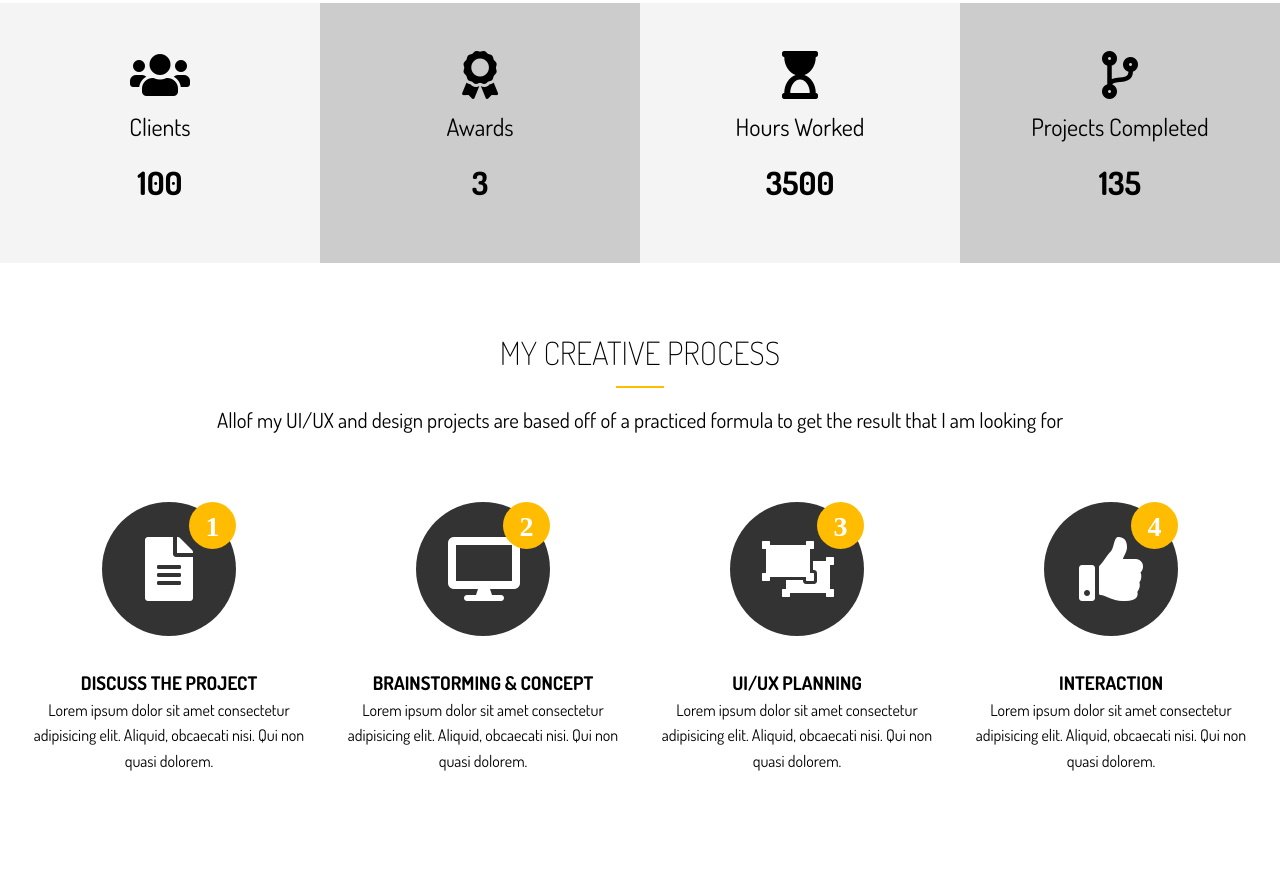
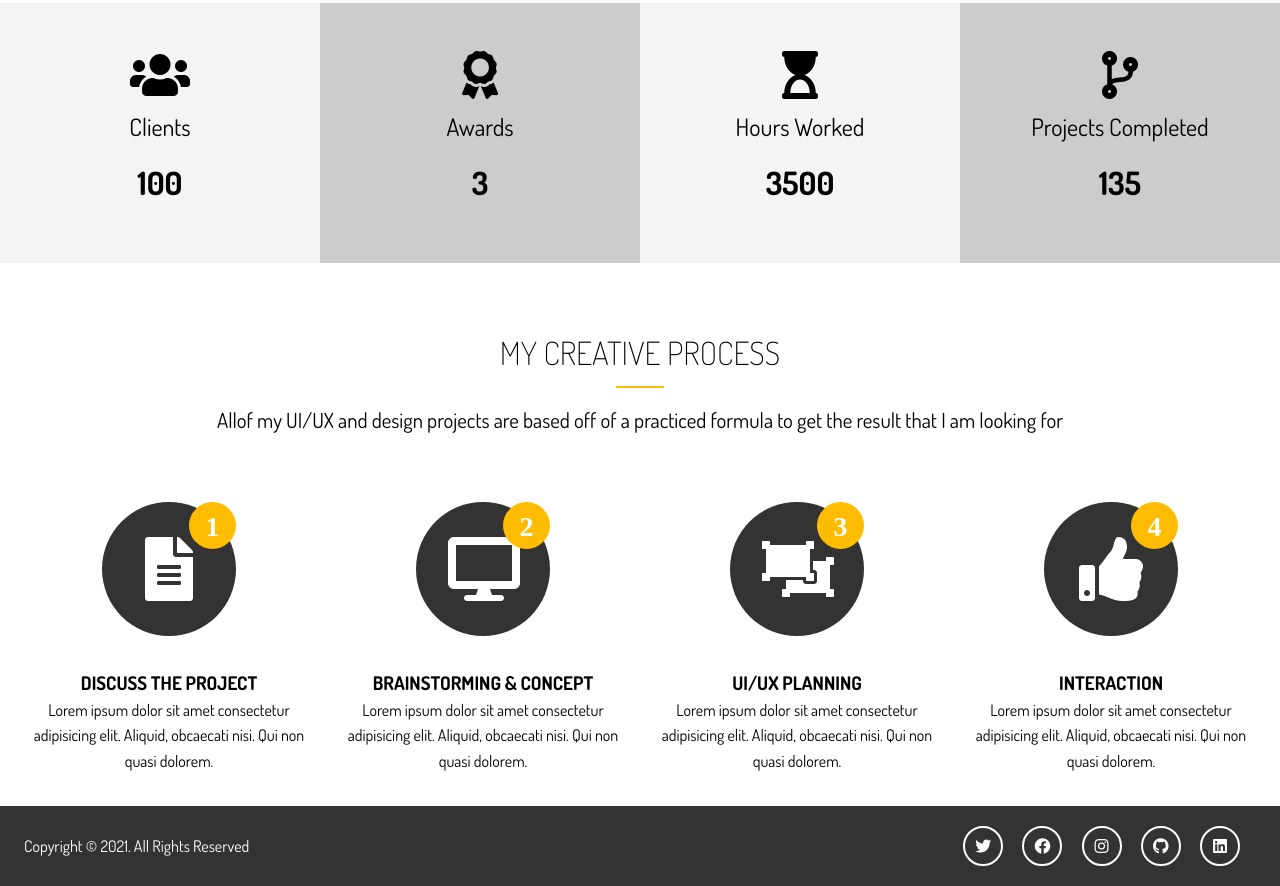
Before and after one commit to nia-ja/Sass-Portfolio-Website, a website: page dist/index.html in a window 1280 px wide. Shown: the part 1222-2108 px from the top of the page. Before the commit the page ends 2028 px from the top, so only its background shows below. Drawn offline with Linux system fonts and the light colour scheme.

Commit message:
Main Footer and set-text-color function

```diff
--- a/scss/_config.scss
+++ b/scss/_config.scss
@@ -5,3 +5,13 @@ $light-color: #f4f4f4;
 $medium-color: #ccc;
 $dark-color: #333;
 $bg-image: url(../img/showcase.jpg);
+
+// Functions
+// Set text color
+@function set-text-color($color) {
+  @if (lightness($color) > 50) {
+    @return $dark-color;
+  } @else {
+    @return #fff;
+  }
+}
--- a/scss/main.scss
+++ b/scss/main.scss
@@ -180,6 +180,7 @@ img {
         right: 0;
         font-size: 28px;
         background: $main-color;
+        color: set-text-color($main-color);
         border-radius: 50%;
         height: 15px;
         width: 15px;
@@ -191,7 +192,7 @@ img {
       &-icon {
         position: relative;
         background: $dark-color;
-        color: #fff;
+        color: set-text-color($dark-color);
         border-radius: 50%;
         padding: 2rem;
         width: 70px;
@@ -202,15 +203,46 @@ img {
 
         &:hover {
           background: $main-color;
+          color: set-text-color($main-color);
           width: 90px;
           height: 90px;
           line-height: 90px;
 
           .process-step {
             background: $dark-color;
+            color: set-text-color($dark-color);
           }
         }
       }
     }
   }
 }
+
+// Footer
+#main-footer {
+  background: $dark-color;
+  color: #fff;
+  height: 5rem;
+
+  .footer-content {
+    display: flex;
+    justify-content: space-between;
+    height: 5rem;
+    align-items: center;
+
+    .social .fab {
+      margin-right: 1rem;
+      border: 2px #fff solid;
+      border-radius: 50%;
+      height: 20px;
+      width: 20px;
+      line-height: 20px;
+      text-align: center;
+      padding: 0.5rem;
+
+      &:hover {
+        background: $main-color;
+      }
+    }
+  }
+}
```
Also changed, not shown: dist/css/main.css, dist/index.html, 1 other file.
